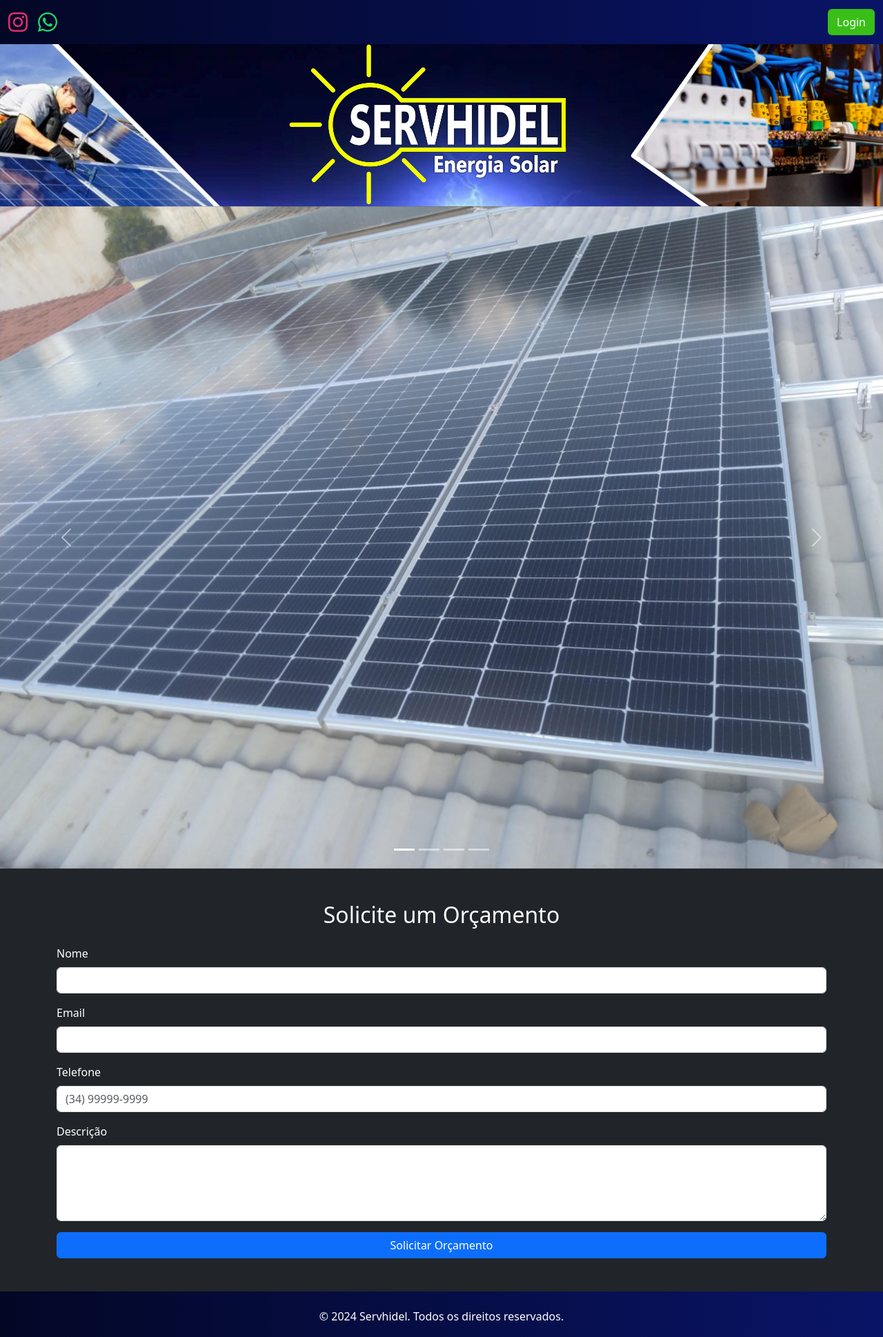
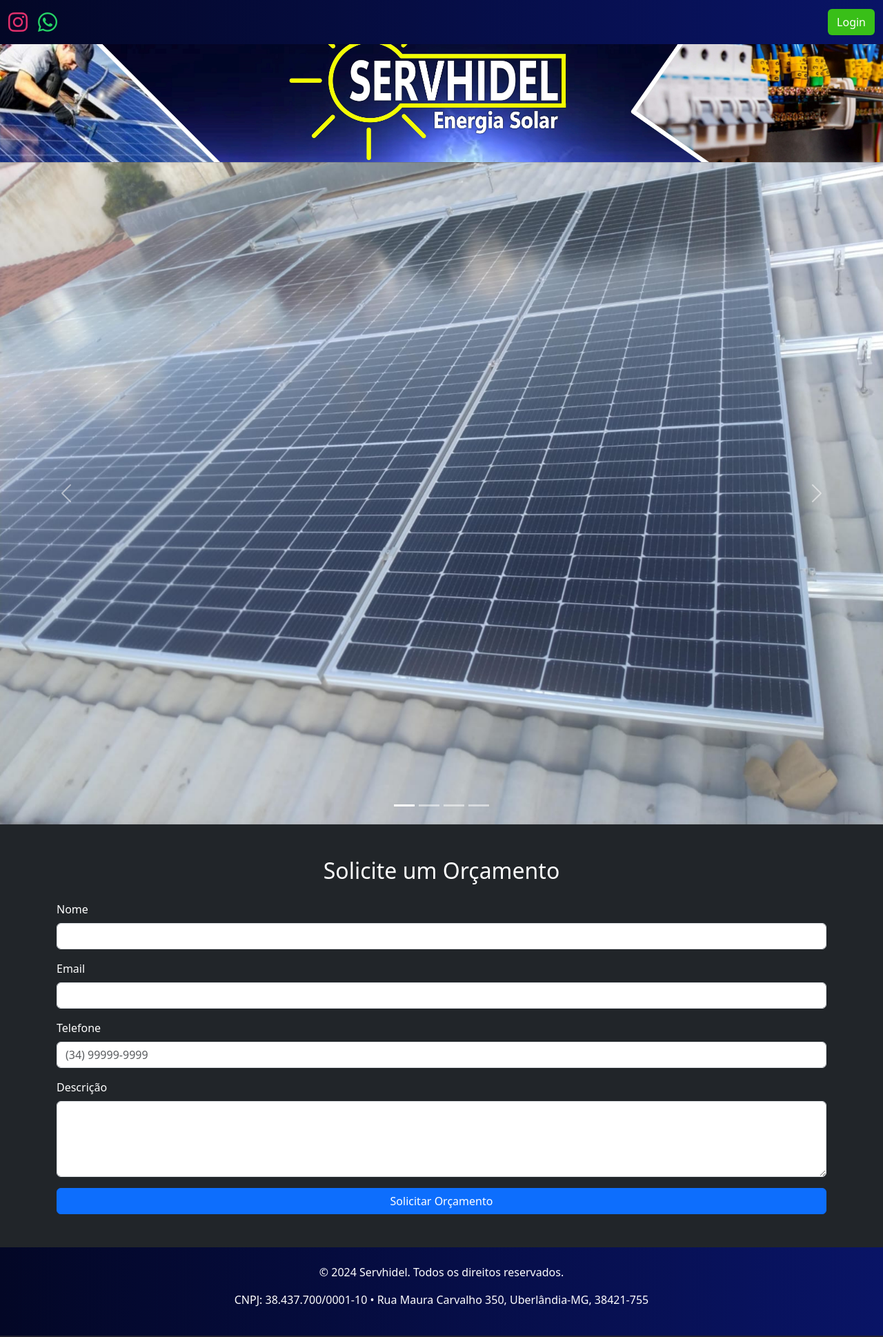
Before and after one commit to huberthdev/site, a Flask app: page / in a window 1280 px wide. Shown: the top 1938 px of the page at 69% size. Run offline with Flask 3, Linux system fonts and the light colour scheme; some libraries are stand-ins or nearby versions.

Commit message:
ajustes no layout

```diff
--- a/templates/index.html
+++ b/templates/index.html
@@ -16,7 +16,7 @@
 <body class="bg-dark text-white">
 
     <header class="bg-black">
-        <div class="container-fluid py-2" style="background: linear-gradient(to right, #030726, #091466);">
+        <div class="container-fluid py-2 fixed-top" style="background: linear-gradient(to right, #030726, #091466);">
             <div class="d-flex justify-content-between align-items-center">
                 <div class="d-flex align-items-center">
                     <a href="https://www.instagram.com/servhidel/" target="_blank" aria-label="Instagram"
@@ -100,7 +100,7 @@
             </div>
             <div class="mb-3">
                 <label for="description" class="form-label">Descrição</label>
-                <textarea id="description" name="description" rows="4" class="form-control" required></textarea>
+                <textarea id="description" name="description" rows="4" class="form-control resize-none" required></textarea>
             </div>
             <button type="submit" class="btn btn-primary w-100">Solicitar Orçamento</button>
         </form>
```
Also changed, not shown: static/styles.css (line endings or trailing spaces).
